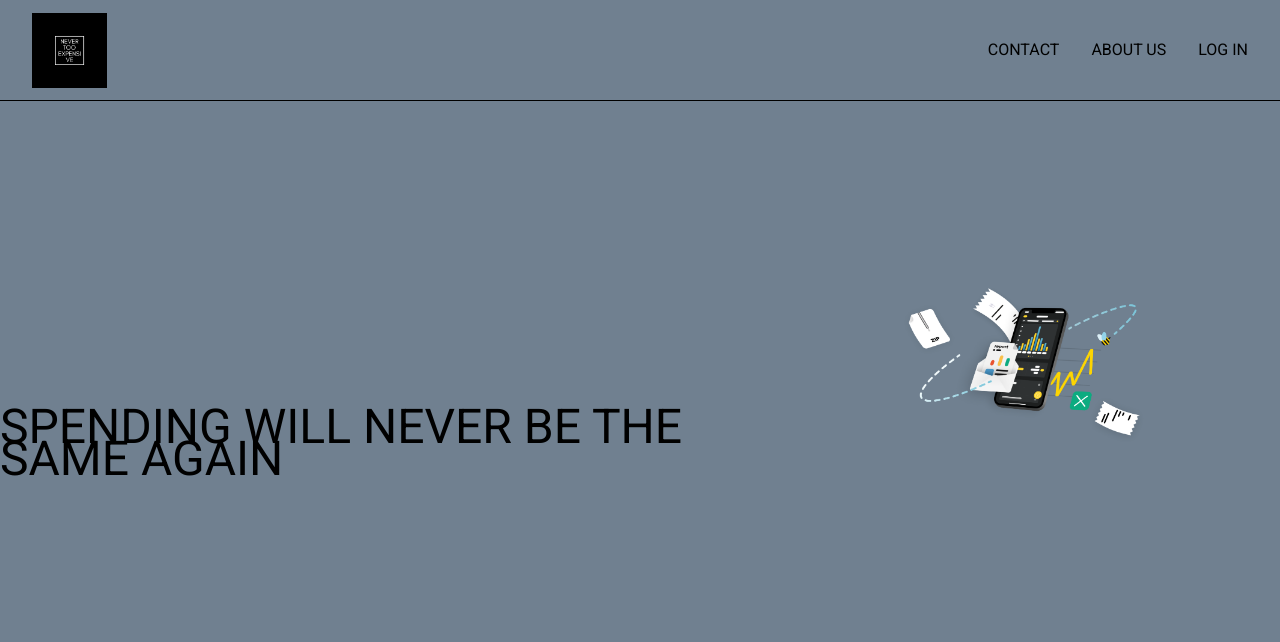
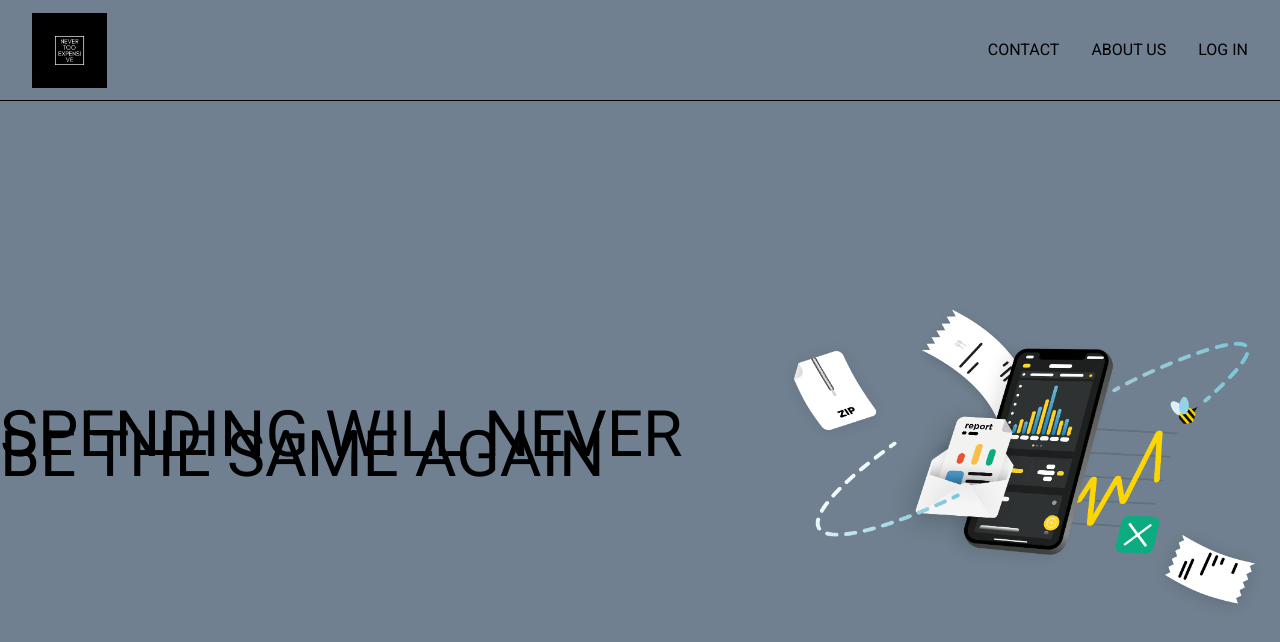
Before and after one commit to InfoMax95/expenses_app, an Angular app: page /homepage in a window 1280 px wide. Shown: the top 642 px of the page. Built offline with nearby package versions, Linux system fonts and the light colour scheme.

Commit message:
update homepage

```diff
--- a/src/app/modules/homepage/homepage.component.html
+++ b/src/app/modules/homepage/homepage.component.html
@@ -2,7 +2,7 @@
   <app-toolbar></app-toolbar>
   <section class="main">
     <div class="main-left">
-      <h1>spending will never be the same again</h1>
+      <p>spending will never be the same again</p>
     </div>
     <div class="main-right">
       <div class="main-img">
--- a/src/app/modules/homepage/homepage.component.scss
+++ b/src/app/modules/homepage/homepage.component.scss
@@ -12,9 +12,9 @@
       width: 60%;
       display: flex;
       align-items: center;
-      h1 {
+      p {
         text-transform: uppercase;
-        font-size: 3rem;
+        font-size: 4rem;
         color: #000;
       }
     }
@@ -25,8 +25,11 @@
       align-items: center;
       justify-content: center;
       .main-img {
-        width: 50%;
-        height: 50%;
+        width: 100%;
+        height: 100%;
+        display: flex;
+        justify-content: center;
+        align-items: center;
         img {
           object-fit: cover;
           max-width: 100%;
```
